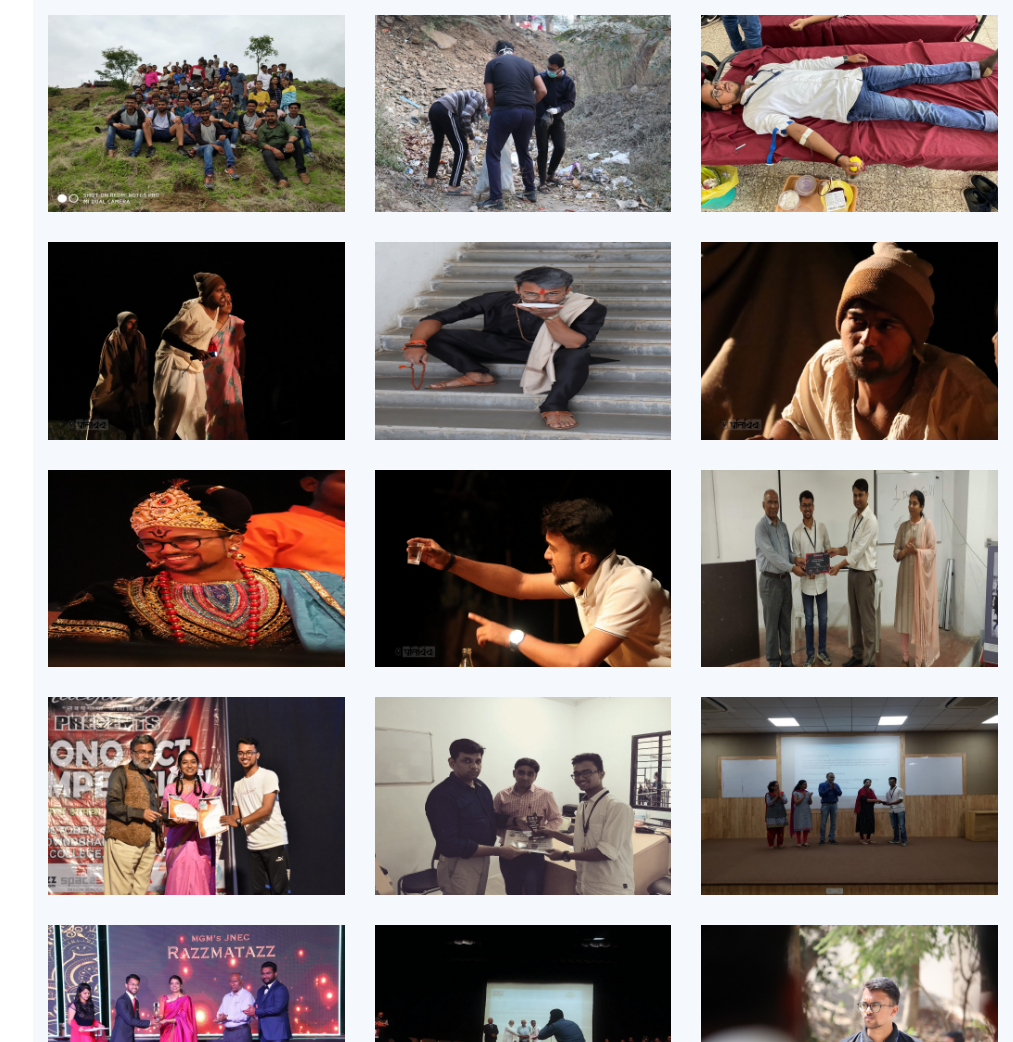
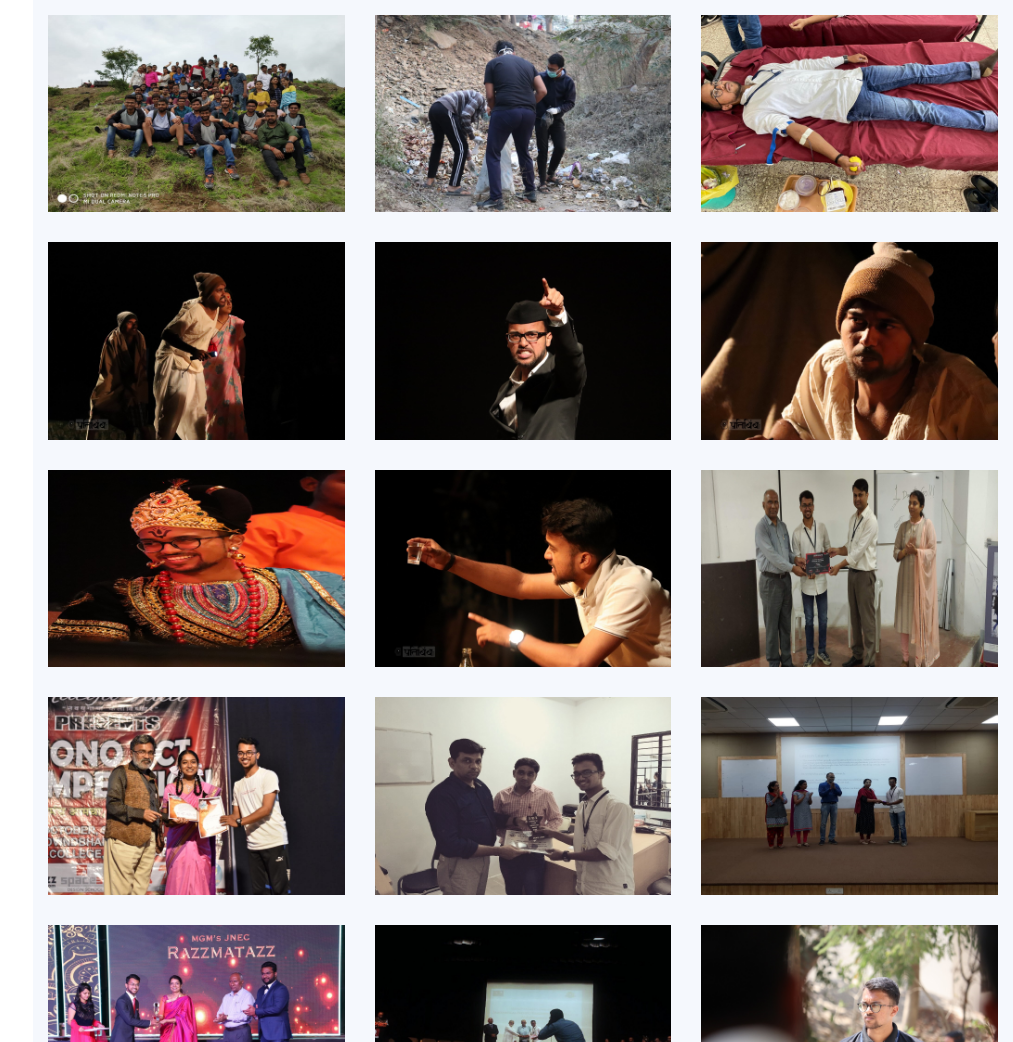
Before and after one commit to gdalvi94/FreelancePortfolioProject, a plain HTML site: page index.html in a window 1280 px wide. Shown: the part 4738-5780 px from the top of the page, without its empty margins (267-1280 px from the left). Drawn offline with nearby package versions, Linux system fonts and the light colour scheme.

Commit message:
Update index.html

```diff
--- a/index.html
+++ b/index.html
@@ -451,9 +451,9 @@
 
           <div class="col-lg-4 col-md-6 portfolio-item filter-drama">
             <div class="portfolio-wrap">
-              <img src="assets/img/portfolio/drama2.JPG" class="img-fluid" alt="">
+              <img src="assets/img/portfolio/drama7.JPG" class="img-fluid" alt="">
               <div class="portfolio-links">
-                <a href="assets/img/portfolio/drama2.JPG" data-gall="portfolioGallery" class="venobox"><i
+                <a href="assets/img/portfolio/drama7.JPG" data-gall="portfolioGallery" class="venobox"><i
                     class="bx bx-plus"></i></a>
               </div>
             </div>
```
